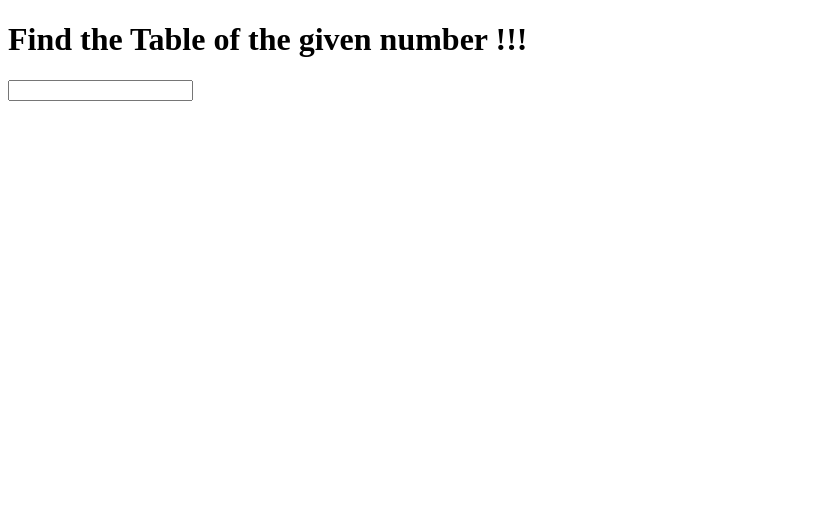
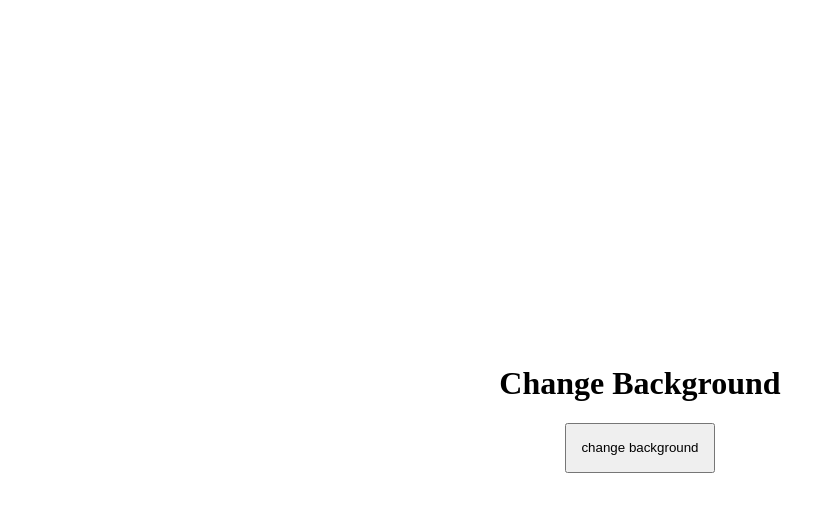
Before and after one commit to S07K/try-git, a plain HTML site: page index.html in a window 1280 px wide. Shown: the whole page, without its empty margins (0-836 px from the left). Drawn offline with Linux system fonts and the light colour scheme.

Commit message:
changed index.html(added new heading and a input type button) and changed style.css

```diff
--- a/index.html
+++ b/index.html
@@ -5,9 +5,10 @@
     <meta http-equiv="X-UA-Compatible" content="IE=edge">
     <meta name="viewport" content="width=device-width, initial-scale=1.0">
     <title>Document</title>
+    <link rel="stylesheet" href="style.css">
 </head>
 <body>
-    <h1>Find the Table of the given number !!!</h1>
-    <input type="text" id="inp">
+    <h1>Change Background</h1>
+    <input type="button" id="btn" value="change background">
 </body>
 </html>
--- a/style.css
+++ b/style.css
@@ -0,0 +1,11 @@
+body{
+    display: flex;
+    flex-direction: column;
+    justify-content: center;
+    align-items: center;
+    height: 100vh;
+}
+input{
+    width: 150px;
+    height: 50px;
+}
```
